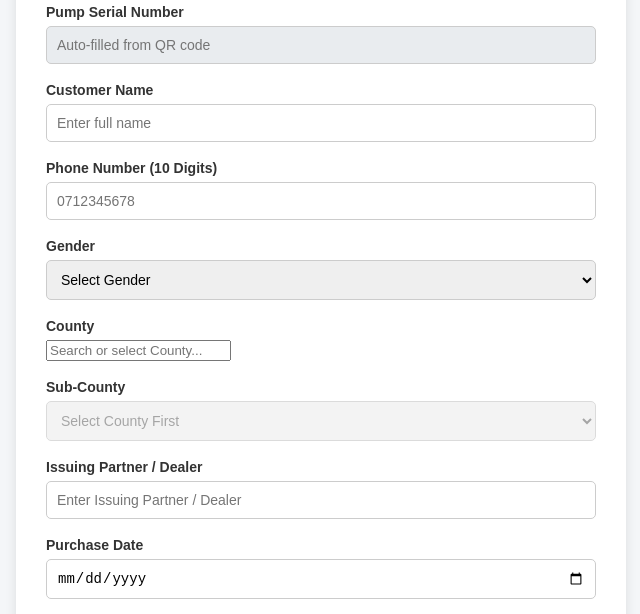
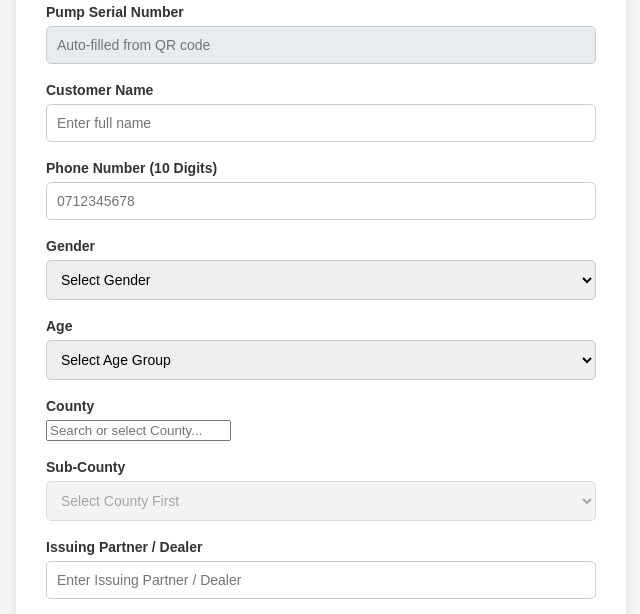
Before and after one commit to simon-gatonye/warranty-web-app, a plain HTML site: page index.html in a window 1280 px wide. Shown: the part 169-783 px from the top of the page, without its empty margins (319-959 px from the left). Drawn offline with Linux system fonts and the light colour scheme.

Commit message:
Update index.html

```diff
--- a/index.html
+++ b/index.html
@@ -54,6 +54,19 @@
         <option value="" disabled selected>Select Gender</option>
         <option value="Male">Male</option>
         <option value="Female">Female</option>
+      </select>
+    </div>
+
+    <div class="form-group">
+      <label for="age">Age</label>
+      <select id="age" name="age" required>
+        <option value="" disabled selected>Select Age Group</option>
+        <option value="Under 20">Under 20</option>
+        <option value="21-30">21-30</option>
+        <option value="31-40">31-40</option>
+        <option value="41-50">41-50</option>
+        <option value="51-60">51-60</option>
+        <option value="61 and above">61 and above</option>
       </select>
     </div>
 
```
